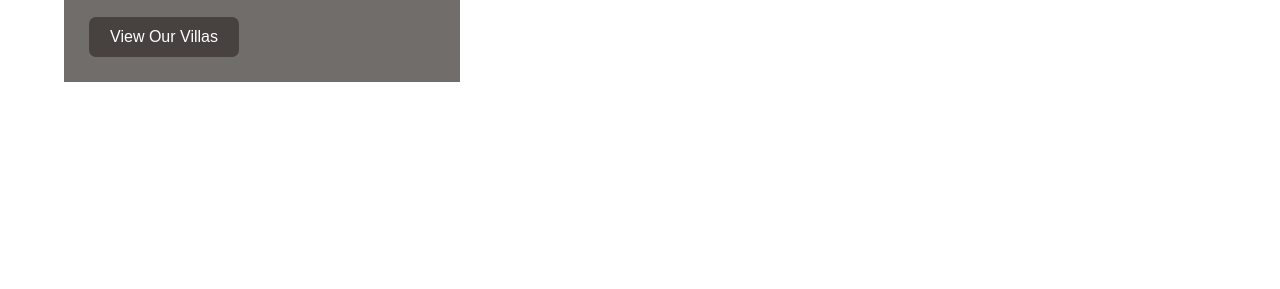
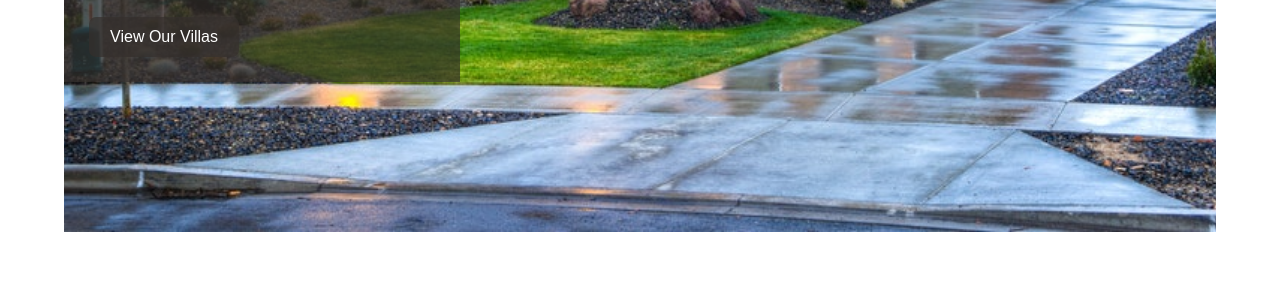
Before and after one commit to hridoykazii/dreamhome, a plain HTML site: page index.html in a window 1280 px wide. Shown: the part 388-677 px from the top of the page. Drawn offline with Linux system fonts and the light colour scheme.

Commit message:
Update style.css

```diff
--- a/style.css
+++ b/style.css
@@ -70,7 +70,7 @@ header{
 
 }
 .b_wrapper{
-    background-image: url(images/home.jpg);
+    background-image: url(home.jpg);
     background-repeat: no-repeat;
     background-size: cover;
     -webkit-background-size: cover;
```
